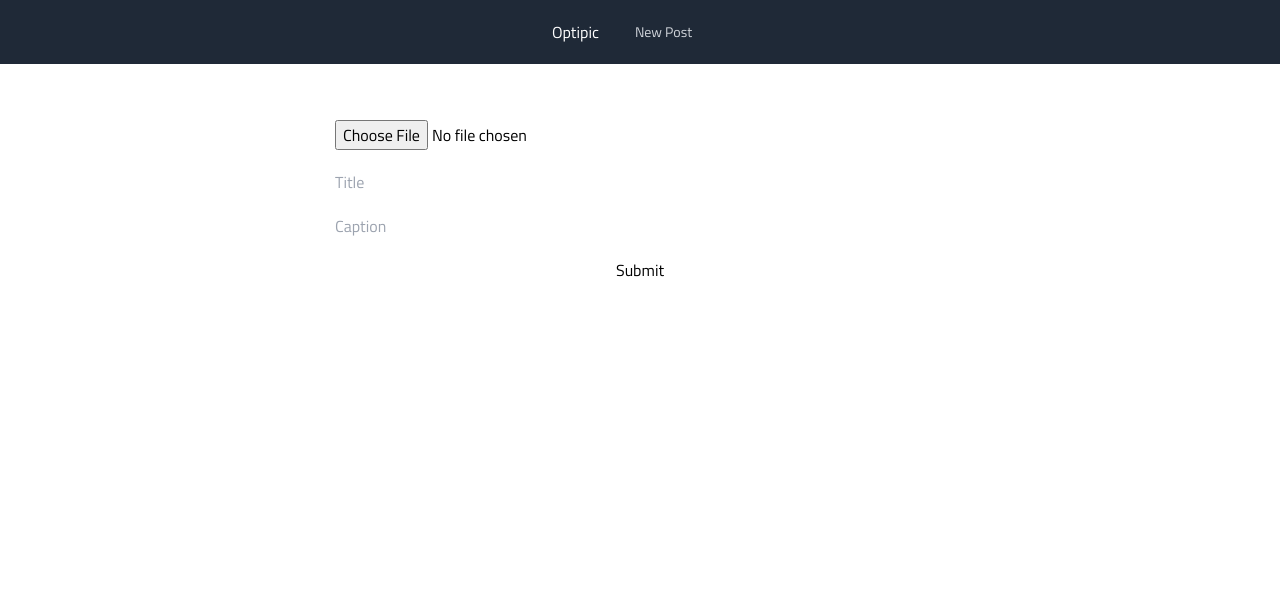
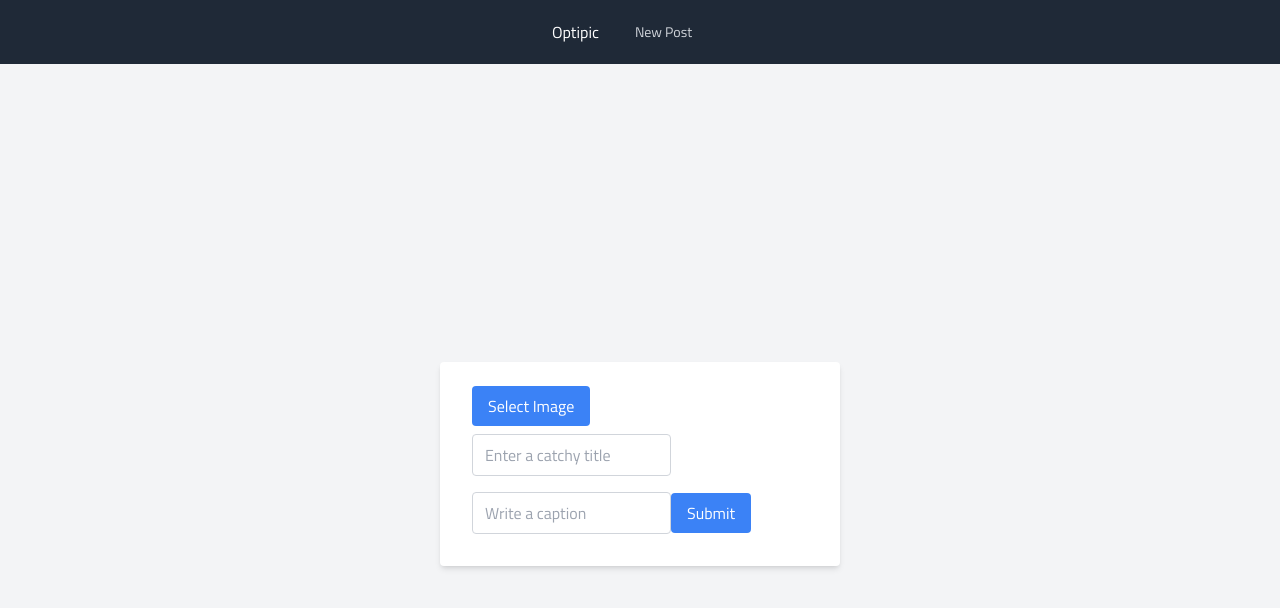
Before and after one commit to KritishShukla/s3image, a React (Vite) app in the folder s3-get-put-and-delete/express-react/react/: page /newPost in a window 1280 px wide. Shown: the top 608 px of the page. Built offline with nearby package versions, Linux system fonts and the light colour scheme.

Commit message:
pages modified

```diff
--- a/s3-get-put-and-delete/express-react/react/src/components/SinglePost.jsx
+++ b/s3-get-put-and-delete/express-react/react/src/components/SinglePost.jsx
@@ -1,19 +1,22 @@
-import { UserIcon, TrashIcon, PencilIcon } from '@heroicons/react/solid'
-import { HeartIcon as HeartOutline } from '@heroicons/react/outline'
-import { useEffect, useState } from 'react'
+import { TrashIcon, PencilIcon } from '@heroicons/react/solid';
+import { useEffect, useState } from 'react';
 
-export default function SinglePost({ className, post, likeClicked, commentClicked, editClicked, deletePostClicked, editImageClicked }) {
+export default function SinglePost({
+  className,
+  post,
+  likeClicked,
+  commentClicked,
+  editClicked,
+  deletePostClicked,
+  editImageClicked
+}) {
   const { _id, caption, imageUrl, imageName } = post;
-  console.log(post);
 
   return (
     <div className={`bg-white shadow-lg rounded-lg ${className}`} style={{ maxWidth: 400 }}>
       <div className="p-4">
-        <div className="flex flex-row items-center space-x-4 cursor-pointer active:opacity-80">
-          <UserIcon className='cursor-pointer hover:text-gray-900 active:text-gray-700 h-8 w-8 text-gray-700' />
-          <p className="text-base hover:underline">username</p>
-        </div>
-        <p className="text-base mt-2">{caption}</p>
+        {/* Caption */}
+        <p className="text-base font-bold mt-2">{caption}</p>
 
         {/* Card containing image and buttons */}
         <div className='flex flex-col items-center space-y-4 mt-4'>
--- a/s3-get-put-and-delete/express-react/react/src/components/pages/NewPost.jsx
+++ b/s3-get-put-and-delete/express-react/react/src/components/pages/NewPost.jsx
@@ -1,54 +1,84 @@
-import { useState } from 'react'
-import axios from 'axios'
-import { useNavigate } from 'react-router-dom'
-
+import React, { useState } from 'react';
+import axios from 'axios';
+import { useNavigate } from 'react-router-dom';
 
 export default function NewPost() {
-
   const [file, setFile] = useState();
   const [caption, setCaption] = useState("");
   const [title, setTitle] = useState("");
+  const [selectedFileName, setSelectedFileName] = useState(""); // State to hold selected file name
 
-  const navigate = useNavigate()
+  const navigate = useNavigate();
 
-  const submit = async event => {
-    event.preventDefault()
+  const submit = async (event) => {
+    event.preventDefault();
 
     const formData = new FormData();
-    formData.append("image", file)
+    formData.append("image", file);
     formData.append("title", title);
-    formData.append("caption", caption)
-    console.log("FormData:", formData);
-    for (let pair of formData.entries()) {
-      console.log(pair[0] + ": " + pair[1]);
-    }
-    console.log(formData);
+    formData.append("caption", caption);
+
     try {
       await axios.post("http://13.48.94.31:8080/api/posts", formData, {
-        headers: { 'Content-Type': 'multipart/form-data' }
+        headers: { 'Content-Type': 'multipart/form-data' },
       });
     } catch (error) {
       console.error('Error sending POST request:', error);
     }
-    navigate("/")
-  }
+    navigate("/");
+  };
 
-  const fileSelected = event => {
-    const file = event.target.files[0]
-		setFile(file)
-    console.log("Selected File :", file);
-	}
+  const fileSelected = (event) => {
+    const selectedFile = event.target.files[0];
+    setFile(selectedFile);
+    setSelectedFileName(selectedFile.name); // Update selected file name
+  };
 
   return (
-    <div className="flex flex-col items-center justify-center">
-
-        <form onSubmit={submit} style={{width:650}} className="flex flex-col space-y-5 px-5 py-14">
-          <input onChange={fileSelected} type="file" name="image" accept="image/*"></input>
-          <input value={title} onChange={e => setTitle(e.target.value)} type="text" placeholder='Title'></input>
-          <input value={caption} onChange={e => setCaption(e.target.value)} type="text" placeholder='Caption'></input>
-          <button type="submit">Submit</button>
-        </form>
-
+    <div className="flex items-center justify-center h-screen bg-gray-100">
+      <form
+        onSubmit={submit}
+        style={{ width: 400 }}
+        className="bg-white p-8 rounded shadow-md space-y-4"
+      >
+        <div className="relative">
+          <input
+            onChange={fileSelected}
+            type="file"
+            name="image"
+            accept="image/*"
+            className="hidden"
+            id="file-input"
+          />
+          <label
+            className="bg-blue-500 hover:bg-blue-600 text-white px-4 py-2 rounded cursor-pointer"
+            htmlFor="file-input"
+          >
+            Select Image
+          </label>
+          <span className="ml-2">{selectedFileName}</span> {/* Display selected file name */}
+        </div>
+        <input
+          value={title}
+          onChange={(e) => setTitle(e.target.value)}
+          type="text"
+          placeholder="Enter a catchy title"
+          className="border border-gray-300 rounded px-3 py-2 focus:outline-none focus:border-blue-500"
+        />
+        <input
+          value={caption}
+          onChange={(e) => setCaption(e.target.value)}
+          type="text"
+          placeholder="Write a caption"
+          className="border border-gray-300 rounded px-3 py-2 focus:outline-none focus:border-blue-500"
+        />
+        <button
+          type="submit"
+          className="bg-blue-500 hover:bg-blue-600 text-white px-4 py-2 rounded"
+        >
+          Submit
+        </button>
+      </form>
     </div>
-  )
+  );
 }
```
